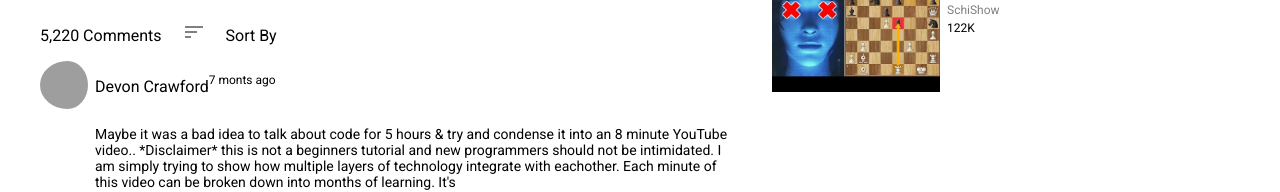
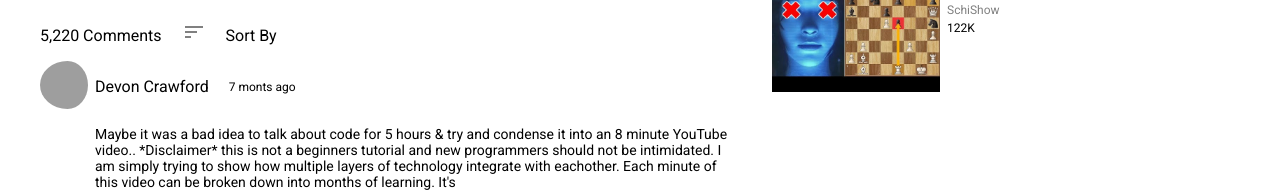
Before and after one commit to JangkarBumi/embedding-images-and-video, a plain HTML site: page index.html in a window 1280 px wide. Shown: the part 743-935 px from the top of the page. Drawn offline with Linux system fonts and the light colour scheme; grey boxes are pictures that could not be loaded; a script that the page names is missing.

Commit message:
add styling to comment date

```diff
--- a/assets/css/main.css
+++ b/assets/css/main.css
@@ -230,6 +230,9 @@ svg {
   font-family: "Roboto", sans-serif;
   font-size: 12px;
   font-weight: lighter;
+  position: relative;
+  bottom:-7px;
+  padding-left: 20px;
 }
 
 #comment {
```
